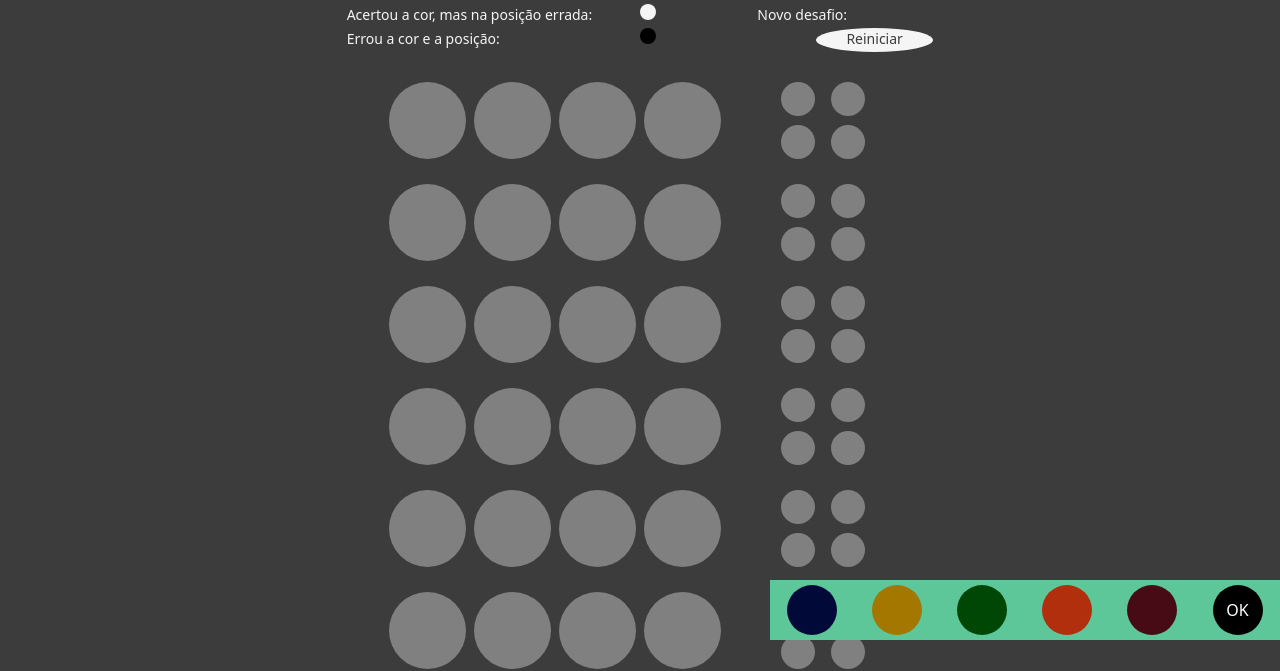
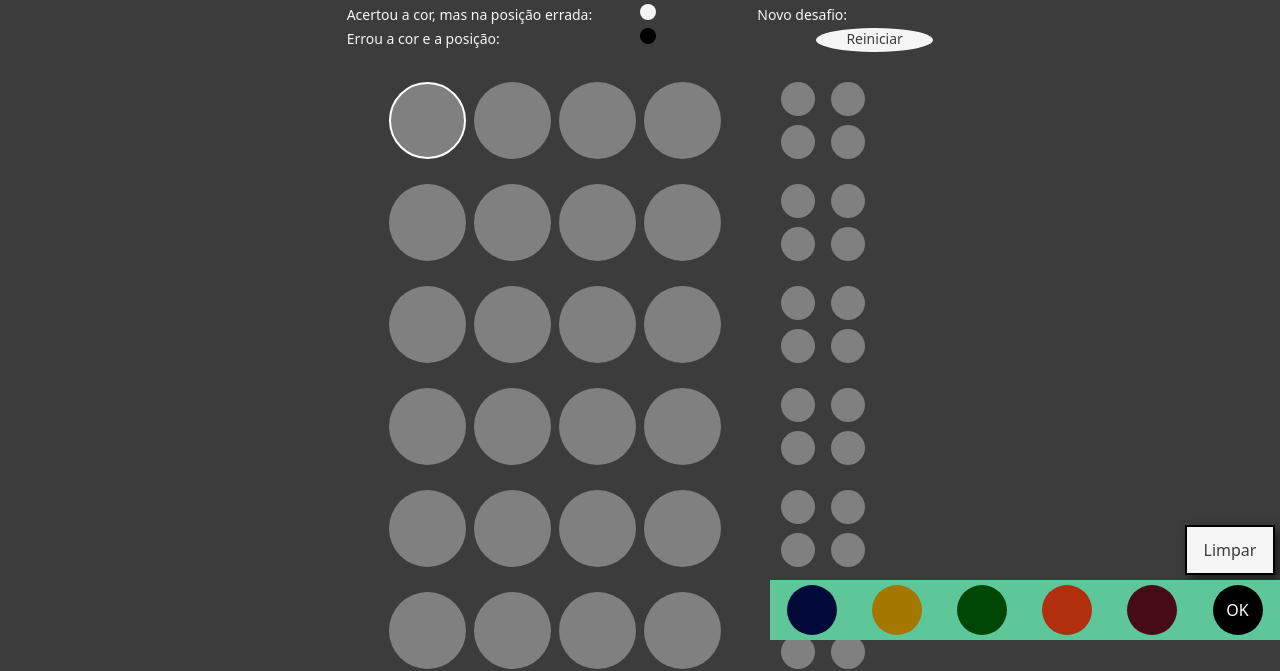
Before and after one commit to arthurb-reis/jogo_senha, a plain HTML site: page index.html in a window 1280 px wide. Shown: the part 160-831 px from the top of the page. Drawn offline with nearby package versions, Linux system fonts and the light colour scheme.

Commit message:
Update styles.css

```diff
--- a/styles.css
+++ b/styles.css
@@ -43,6 +43,16 @@ header {
 	width: 100%;
 	margin: 0px;
 	background-color: #3C3C3C;
+}
+
+.limpar {
+	background-color: #F5F5F5;
+	display: flex;
+    align-items: center;
+    justify-content: center;
+    color: #3C3C3C;
+    border: 2px solid black;
+    box-shadow: 5px 5px 10px rgba(0, 0, 0, 0.5);
 }
 
 @media (max-width: 300px) {
@@ -120,7 +130,8 @@ header {
 .bola {
 	border-radius: 50%;
 	background-color: grey;
-	transition: background-color 0.3s ease;
+	transition: background-color 0.3s ease, border-color 0.3s ease;
+	border: 2px solid transparent;
 }
 
 .bolar {
@@ -170,6 +181,16 @@ header {
 		margin: 0px;
 	}
 
+	.limpar {
+		position: fixed;
+		width: 25vw;
+		height: 10vw;
+		bottom: 13vw; /* Distância do fundo da tela: 12vw ele fica colado com o teclado*/
+		right: 0px; /* Distância da esquerda da tela */
+		display: flex;
+		align-items: center;
+	}
+
 	.teclado-container {
 		position: fixed;
 		width: 100vw;
@@ -181,6 +202,10 @@ header {
 
 	.submit {
 		font-size: calc((100vw/510) * 16);
+	}
+
+	.limpar {
+		font-size: calc((100vw/510) * 22);
 	}
 
 }
@@ -226,6 +251,16 @@ header {
 		margin: 0px;
 	}
 
+	.limpar {
+		position: fixed;
+		width: 90px;
+		height: 50px;
+		bottom: 65px; /* Distância do fundo da tela: 60px ele fica colado com o teclado*/
+		right: 5px; /* Distância da esquerda da tela */
+		display: flex;
+		align-items: center;
+	}
+
 	.teclado-container {
 		position: fixed;
 		width: 510px;
@@ -234,7 +269,7 @@ header {
 		display: flex;
 		align-items: center;
 	}
-	.submit {
+	.submit, .limpar {
 		font-size: 16;
 	}
 }
@@ -317,6 +352,8 @@ footer {
 	display: flex;
     align-items: center; /* Alinha verticalmente ao centro */
     justify-content: center;
+    transition: border-color 0.3s ease;
+	border: 5px solid transparent;
 }
 
 .bolal {
@@ -379,7 +416,7 @@ a:active {
     /* Outros estilos que você queira remover */
 }
 
-#mensagem-selecionar, #mensagem-try, #mensagem-fim, #mensagem-correta {
+#mensagem-selecionar, #mensagem-try, #mensagem-fim, #mensagem-correta, #mensagem-ok {
 	color: white;
     position: fixed;
     top: 15%;
```
